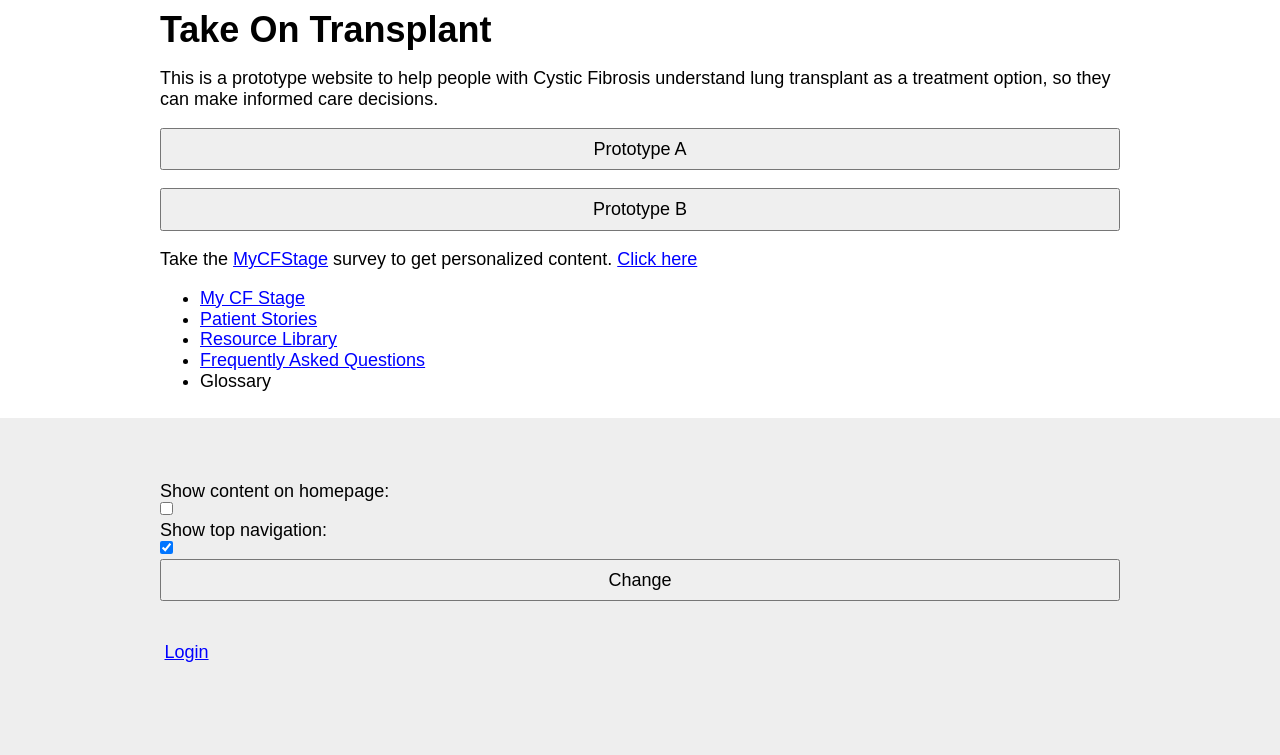
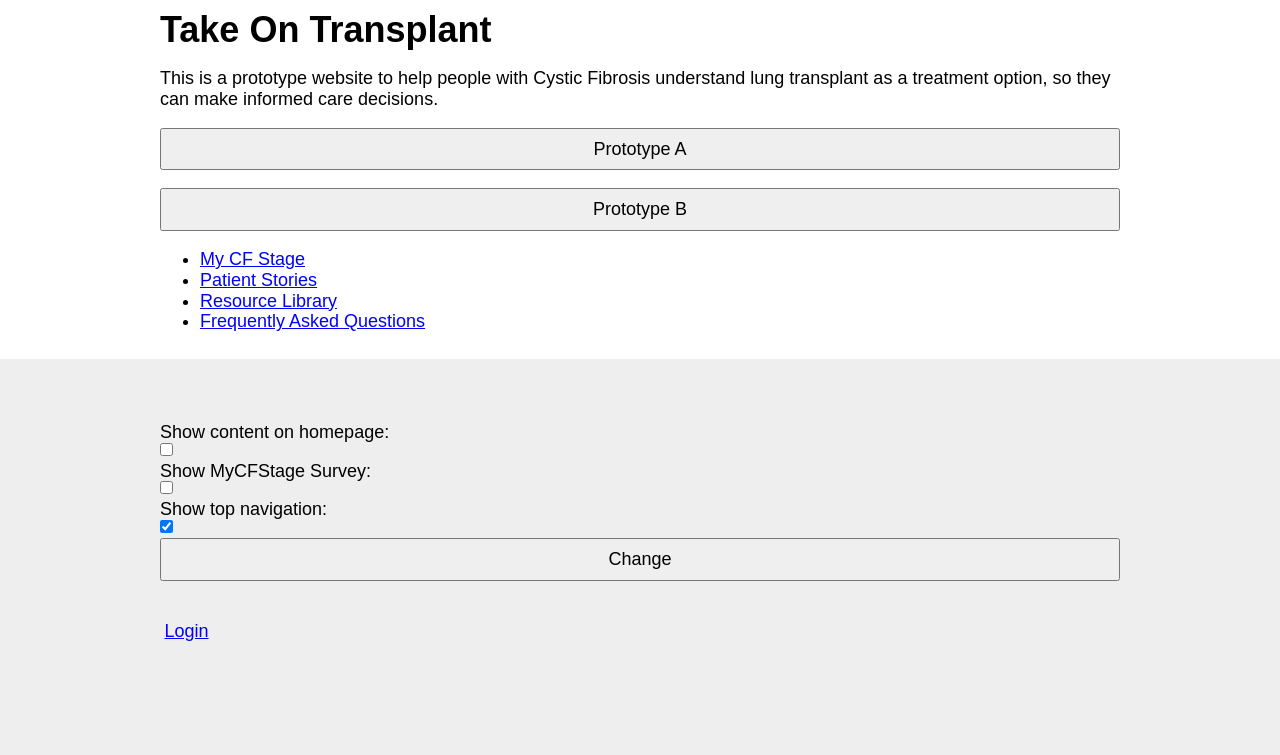
Before and after one commit to nickdotreid/take-on-transplant, a Django app: page / in a window 1280 px wide. Shown: the part 45-800 px from the top of the page. Run offline with Django 3.2, Linux system fonts and the light colour scheme; style sheets or scripts are compiled from the project's sources; some libraries are stand-ins or nearby versions.

Commit message:
Made prototype design fit a little better

```diff
--- a/server/app/urls.py
+++ b/server/app/urls.py
@@ -25,6 +25,7 @@ from website.views import RelatedContentView
 from website.views import MyCFStageSurveyView
 from website.views import ReorderRelatedContent
 from website.views import StudySessionView
+from website.views import AllContentView
 
 class EmailAuthenticationForm(AuthenticationForm):
 
@@ -82,5 +83,6 @@ urlpatterns = [
     path('stories', PatientStoryListView.as_view(), name='patient-story-list'),
     path('mycfstage', MyCFStageSurveyView.as_view(), name='mycfstage'),
     path('study-session', StudySessionView.as_view(), name='study-session'),
+    path('all-content', AllContentView.as_view(), name='all-content'),
     path('', HomePageView.as_view(), name='home'),
 ] + static(settings.MEDIA_URL, document_root=settings.MEDIA_ROOT)
--- a/server/website/templates/home-page.html
+++ b/server/website/templates/home-page.html
@@ -26,11 +26,21 @@
         <input type="submit" name="prototype-b" value="Prototype B" />
     </form>
     {% endif %}
+    {% if show_survey %}
     {% if took_survey %}
     <p>You took the MyCFStageSurvey, to <a href="{% url 'mycfstage' %}">change your answers, click here.</a></p>
     {% else %}
     <p>Take the <a href="{% url 'mycfstage' %}">MyCFStage</a> survey to get personalized content. <a href="{% url 'mycfstage' %}">Click here</a></p>
     {% endif %}
+    {% else %}
+    <ul>
+        <li><a href="{% url 'mycfstage' %}">My CF Stage</a></li>
+        <li><a href="{% url 'patient-story-list' %}">Patient Stories</a></li>
+        <li><a href="{% url 'resource-list' %}">Resource Library</a></li>
+        <li><a href="{% url 'question-list' %}">Frequently Asked Questions</a></li>
+    </ul>
+    {% endif %}
+
     {% if contents %}
     <section class="content-gallery">
     {% for content in contents %}
@@ -38,15 +48,10 @@
     {{content}}
     {% endautoescape %}
     {% endfor %}
+        <nav>
+            <a href="{% url 'all-content' %}">View All Content</a>
+        </nav>
     </section>
-    {% else %}
-    <ul>
-        <li><a href="{% url 'mycfstage' %}">My CF Stage</a></li>
-        <li><a href="{% url 'patient-story-list' %}">Patient Stories</a></li>
-        <li><a href="{% url 'resource-list' %}">Resource Library</a></li>
-        <li><a href="{% url 'question-list' %}">Frequently Asked Questions</a></li>
-        <li>Glossary</li>
-    </ul>
     {% endif %}
 </div>
 {% endblock %}
--- a/server/website/views.py
+++ b/server/website/views.py
@@ -24,12 +24,32 @@ class WebsiteConfigurationForm(forms.Form):
         label = 'Show content on homepage',
         required = False
     )
+    show_survey = forms.BooleanField(
+        label = 'Show MyCFStage Survey',
+        required = False
+    )
     show_top_navigation = forms.BooleanField(
         label = 'Show top navigation',
         required = False
     )
 
 class BaseWebsiteView(TemplateView):
+
+    study_session = None
+
+    show_top_navigation = True
+    show_recommended_content = True
+    show_content_on_homepage = False
+    show_survey = False
+    survey_complete = False
+
+    FEATURE_FLAGS = [
+        'show_recommended_content',
+        'show_top_navigation',
+        'show_content_on_homepage',
+        'show_survey',
+        'survey_complete'
+    ]
 
     def setup(self, request, *args, **kwargs):
         super().setup(request, *args, **kwargs)
@@ -44,8 +64,10 @@ class BaseWebsiteView(TemplateView):
             self.study_session = study_session
             if study_session.high_agency_version:
                 self.show_recommended_content = False
+                self.show_survey = False
             else:
                 self.show_recommended_content = True
+                self.show_survey = True
             if study_session.integrated_content_version:
                 self.show_top_navigation = False
                 self.show_content_on_homepage = True
@@ -57,9 +79,9 @@ class BaseWebsiteView(TemplateView):
 
     def setup_session_configuration(self):
         self.study_session = None
-        self.show_recommended_content = self.request.session['show_recommended_content'] if 'show_recommended_content' in self.request.session else True
-        self.show_top_navigation = self.request.session['show_top_navigation'] if 'show_top_navigation' in self.request.session else True
-        self.show_content_on_homepage = self.request.session['show_content_on_homepage'] if 'show_content_on_homepage' in self.request.session else False
+        for flag in self.FEATURE_FLAGS:
+            if flag in self.request.session:
+                setattr(self, flag, self.request.session[flag])
 
     def get_related_list(self, question):
         try:
@@ -79,22 +101,6 @@ class BaseWebsiteView(TemplateView):
         related_list = self.get_related_list(question)
         return related_list.content_list
 
-    def get_context_data(self, **kwargs):
-        context = super().get_context_data(**kwargs)
-        context['study_session'] = self.study_session
-        context['took_survey'] = self.request.session['survey-complete'] if 'survey-complete' in self.request.session else False
-        context['show_top_navigation'] = self.show_top_navigation
-        context['show_content'] = self.show_content_on_homepage
-        context['form'] = WebsiteConfigurationForm({
-            'show_top_navigation': context['show_top_navigation'],
-            'show_content_on_homepage': context['show_content']
-        })
-        return context
-
-class HomePageView(BaseWebsiteView):
-
-    template_name = 'home-page.html'
-
     def render_article(self, article):
         return render_to_string('resource-article-partial.html', {
             'article': article
@@ -110,18 +116,41 @@ class HomePageView(BaseWebsiteView):
             'patient': patient
         })
 
+    def get_and_render_all_content(self):
+        contents = []
+        for article in Article.objects.filter(published=True, parent=None).all():
+            contents.append(self.render_article(article))
+        for question in FrequentlyAskedQuestion.objects.filter(published=True).all():
+            contents.append(self.render_question(question))
+        for patient in Patient.objects.filter(published=True).all():
+            contents.append(self.render_patient(patient))
+        random.shuffle(contents)
+        return contents
+
+    def get_context_data(self, **kwargs):
+        context = super().get_context_data(**kwargs)
+        context['study_session'] = self.study_session
+        context['took_survey'] = self.request.session['survey-complete'] if 'survey-complete' in self.request.session else False
+        context['show_top_navigation'] = self.show_top_navigation
+        context['show_content'] = self.show_content_on_homepage
+        context['show_survey'] = self.show_survey
+
+        context['form'] = WebsiteConfigurationForm({
+            'show_top_navigation': self.show_top_navigation,
+            'show_content_on_homepage': self.show_content_on_homepage,
+            'show_survey': self.show_survey
+        })
+        return context
+
+class HomePageView(BaseWebsiteView):
+
+    template_name = 'home-page.html'
+
     def get_context_data(self, **kwargs):
         context = super().get_context_data(**kwargs)
 
-        if context['show_content']:
-            contents = []
-            for article in Article.objects.all():
-                contents.append(self.render_article(article))
-            for question in FrequentlyAskedQuestion.objects.all():
-                contents.append(self.render_question(question))
-            for patient in Patient.objects.filter(published=True).all():
-                contents.append(self.render_patient(patient))
-            random.shuffle(contents)
+        if context['show_content'] and context['took_survey']:
+            contents = self.get_and_render_all_content()
             if context['took_survey']:
                 contents = contents[:7]
             context['contents'] = contents
@@ -136,6 +165,15 @@ class HomePageView(BaseWebsiteView):
         context = self.get_context_data()
         context['form'] = form
         return render(request, self.template_name, context)
+
+class AllContentView(BaseWebsiteView):
+
+    template_name = 'all-content-page.html'
+
+    def get_context_data(self, **kwargs):
+        context = super().get_context_data(**kwargs)
+        context['contents'] = self.get_and_render_all_content()
+        return context
 
 class SearchForm(forms.Form):
     fev = forms.ChoiceField(
@@ -198,13 +236,13 @@ class MyCFStageSurveyView(BaseWebsiteView):
                 if key in request.session:
                     request.session[key] = None
             request.session['survey-complete'] = False
-            return HttpResponseRedirect(reverse('website-home'))
+            return HttpResponseRedirect(reverse('home'))
         form = SearchForm(request.POST)
         if form.is_valid():
             for key in self.SURVEY_KEYS:
                 request.session[key] = form.cleaned_data[key]
             request.session['survey-complete'] = True
-            return HttpResponseRedirect(reverse('website-home'))
+            return HttpResponseRedirect(reverse('home'))
         context = self.get_context_data()
         context['form'] = form
         return render(request, self.template_name, context)
@@ -223,8 +261,8 @@ class StudySessionView(TemplateView):
             )
         if 'prototype-b' in request.POST:
             study_session = StudySession.objects.create(
-                high_agency_version = True,
-                integrated_content_version = False
+                high_agency_version = False,
+                integrated_content_version = True
             )
         if study_session:
             request.session['study_session_id'] = study_session.id
```
Also changed, not shown: server/website/templates/all-content-page.html (added, +14 -0 lines).
